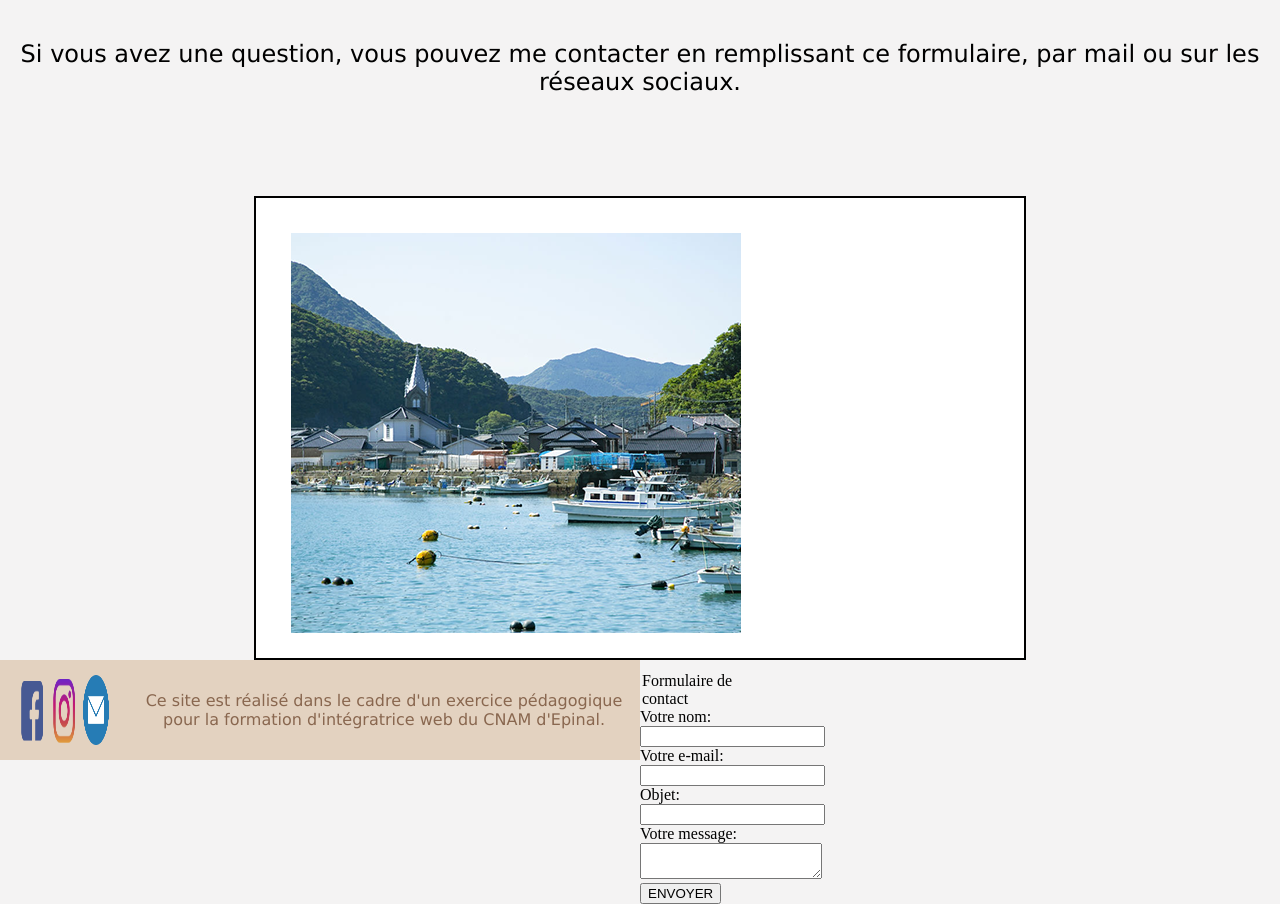
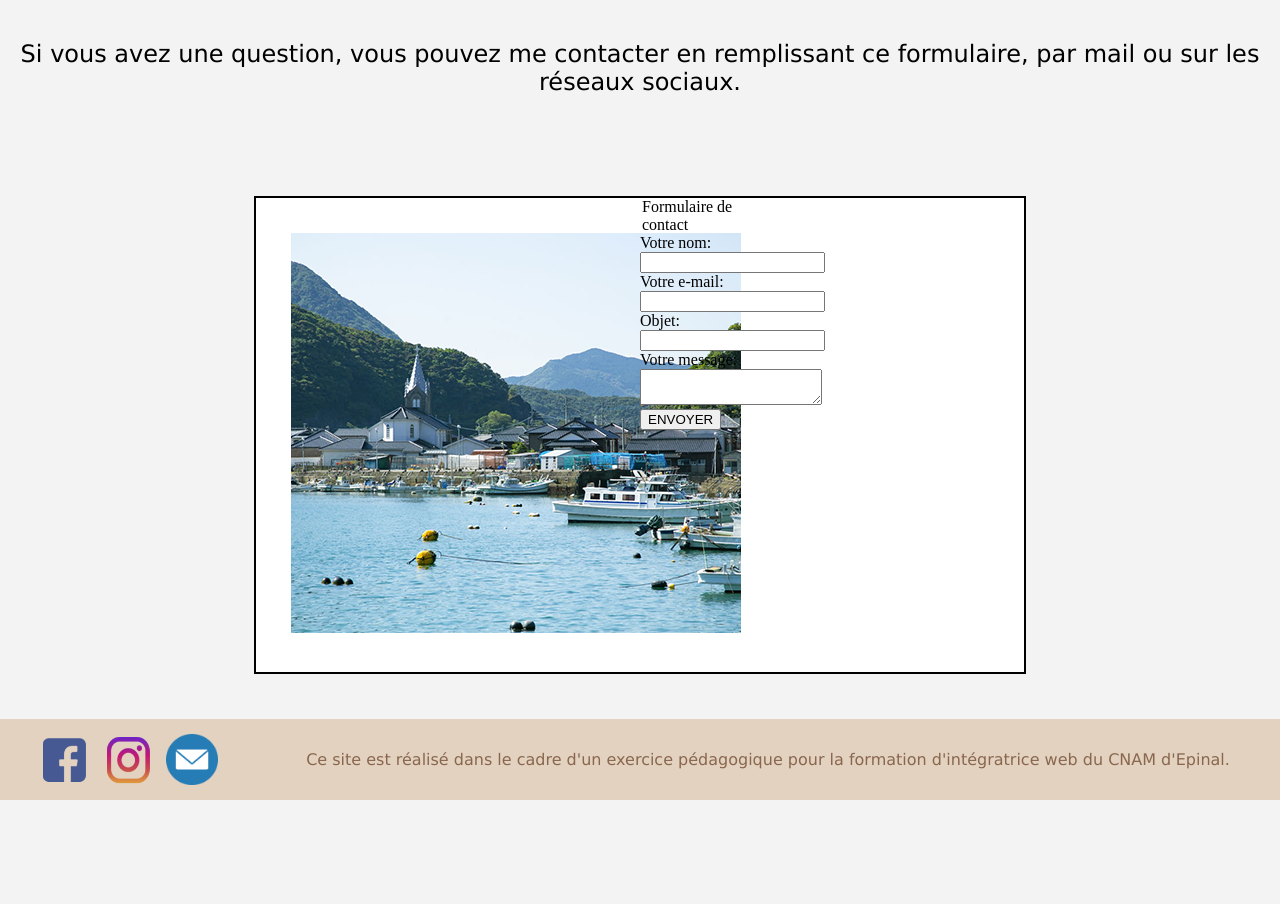
Before and after one commit to ElodieSimonnet/Site_voyage_stage, a PHP site: page /form.php in a window 1280 px wide. Shown: the part 175-1079 px from the top of the page. After the commit the page ends 975 px from the top, so only its background shows below. Run offline with PHP 8.4, Linux system fonts and the light colour scheme.

Commit message:
minor changes

```diff
--- a/css/mise-en-page.css
+++ b/css/mise-en-page.css
@@ -22,14 +22,14 @@
 
 #carte_blanche {
 	width: 60%;
-	height: 460px;
 	margin: 0 auto;
+	display: flex;
+	margin-bottom: 45px;
 }
 
 
 #photo {
 	width: 50%;
-	height: 474px;
 }
 
 #photo > img {
```
